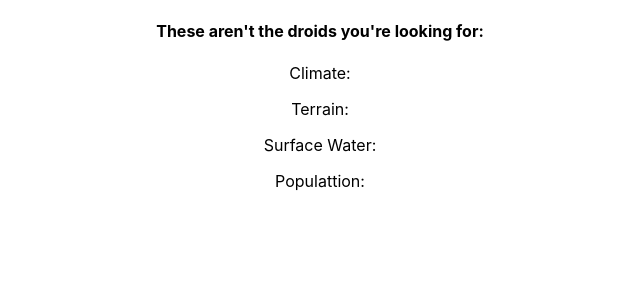
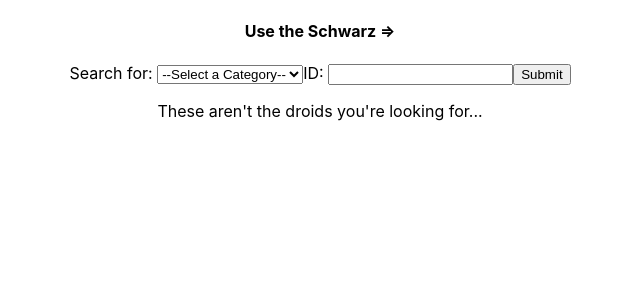
Before and after one commit to cbakcoleman/cd_mern_lukeapiwalker, a React (Create React App) app: page /planets/1 in a window 1280 px wide. Shown: the top 300 px of the page, without its empty margins (320-960 px from the left). Built offline with nearby package versions, Linux system fonts and the light colour scheme; no server answers.

Commit message:
add error message

```diff
--- a/src/App.js
+++ b/src/App.js
@@ -4,11 +4,14 @@ import {Route, Switch} from 'react-router-dom';
 SEE INDEX.JS FOR BROWSER ROUTER*/
 import Planet from './components/Planet';
 import People from './components/People';
+import Form from './components/Form';
+
 
 function App() {
   return (
     <div className="App">
-      <h4>These aren't the droids you're looking for:</h4>
+      <h4>Use the Schwarz =></h4>
+      <Form/>
       {/*ANYTHING OUTSIDE OF SWITCH WILL ALWAYS SHOW*/}
       <switch>
       {/*PUT COMPONENT IN ROUTE IN SWITCH SO ONLY SHOWS WHEN PATH USED*/}
--- /dev/null
+++ b/src/components/Form.jsx
@@ -0,0 +1,33 @@
+import React, {useState} from 'react';
+import { useHistory } from 'react-router-dom';
+
+const Form = (props) => {
+    const [category, setCategory] = useState("");
+    const [id, setId] = useState("");
+    const history = useHistory();
+
+    const submitForm = (e) => {
+        e.preventDefault();
+        console.log(category + ":" + id);
+        history.push(`/${category}/${id}`)
+
+    };
+
+    return (
+        <div>
+            <form onSubmit={submitForm}>
+                <label>Search for: </label>
+                <select onChange={ (e) => setCategory(e.target.value)}>
+                    <option disabled selected>--Select a Category--</option>
+                    <option value="Planets">Planets</option>
+                    <option value="People">People</option>
+                </select>
+                <label>ID: </label>
+                <input type="number" onChange={ (e) => setId(e.target.value)} value={id}/>
+                <button>Submit</button>
+            </form>
+        </div>
+    )
+}
+
+export default Form
--- a/src/components/People.jsx
+++ b/src/components/People.jsx
@@ -3,19 +3,27 @@ import React, {useEffect, useState} from 'react'
 import {useParams} from 'react-router';
 
 const People = (props) => {
+    // CREATE STATE VARIAVLE
     const [peoples, setPeoples] = useState([])
+    // DESTRUCTURE INPUT??
     const {input1} = useParams();
 
+    // USEEFFECT SO YOU DON'T NEED TO CLICK A BUTTON FOR AXIOS.GET??
     useEffect( () => {
         axios.get(`https://swapi.dev/api/people/${input1}`)
         .then(response => {
             console.log(response.data);
             setPeoples(response.data)
         })
-        .catch(error => console.log(error))
+        .catch(error => {
+            console.log(error);
+            setPeoples({error: "These aren't the droids you're looking for..."})
+        })
     }, []);
 
     return (
+        peoples.error ?
+        <p>{peoples.error}</p> :
         <div>
             <h1>{peoples.name}</h1>
             <p>Height: {peoples.height}</p>
--- a/src/components/Planet.jsx
+++ b/src/components/Planet.jsx
@@ -3,27 +3,27 @@ import React, { useEffect, useState } from 'react'
 import {useParams} from 'react-router';
 
 const Planet = (props) => {
+    // CREATE STATE VARIABLE
     const [planets, setPlanets] = useState([])
+    // THIS IS DESTRUCTURING INPUT MAYBE??
     const {input1} = useParams();
 
+    // USEEFFECT TO RUN ON FIRST RENDER INSTEAD OF NEEDING TO CLICK A BUTTON
     useEffect( () => {
         axios.get(`https://swapi.dev/api/planets/${input1}`)
         .then(response => {
             console.log(response.data);
             setPlanets(response.data)
         })
-        .catch(error => console.log(error))
+        .catch(error => {
+            console.log(error);
+            setPlanets({error: "These aren't the droids you're looking for..."})
+        })
     }, []);
 
-    // const retrievePlanet = () => {
-    //     axios.get("https://swapi.dev/api/planets/{input1}")
-    //     .then(jsonResult => {
-    //         console.log(jsonResult.data)
-    //         setPlanets(jsonResult.data)
-    //     })
-    //     .catch(error => console.log(error))
-    // }
     return (
+        planets.error ?
+        <p>{planets.error}</p> :
         <div>
             <h1>{planets.name}</h1>
             <p>Climate: {planets.climate}</p>
```
